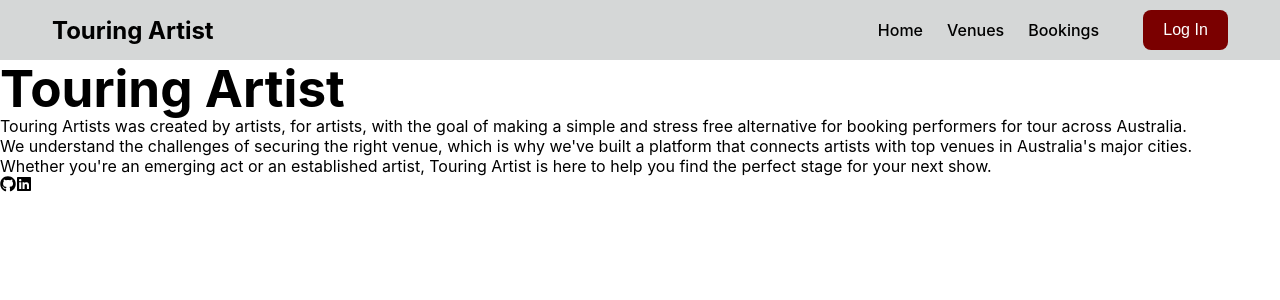
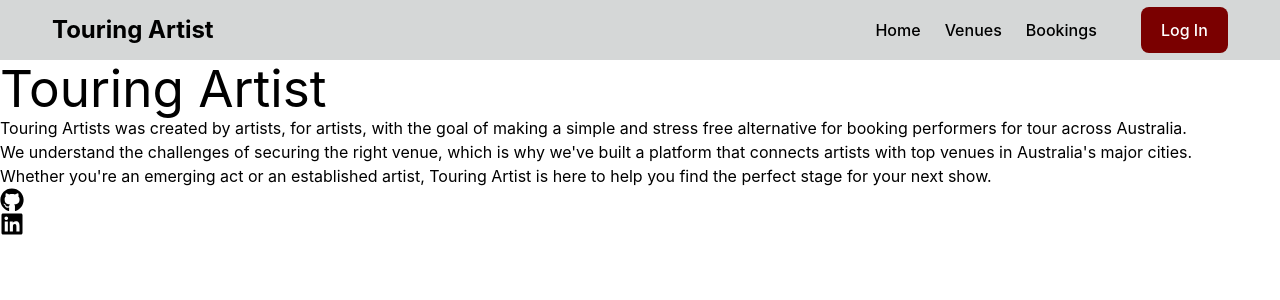
Before and after one commit to bencodes-au/Touring-Artist-Front-End, a React (Vite) app: page / in a window 1280 px wide. Shown: the top 300 px of the page. Built offline with nearby package versions, Linux system fonts and the light colour scheme; a web font is replaced by a local one.

Commit message:
feat: tailwind set up

```diff
--- a/package.json
+++ b/package.json
@@ -19,9 +19,11 @@
   },
   "devDependencies": {
     "@eslint/js": "^9.21.0",
+    "@tailwindcss/postcss": "^4.0.14",
     "@types/react": "^19.0.10",
     "@types/react-dom": "^19.0.4",
     "@vitejs/plugin-react": "^4.3.4",
+    "autoprefixer": "^10.4.21",
     "eslint": "^9.21.0",
     "eslint-plugin-react-hooks": "^5.1.0",
     "eslint-plugin-react-refresh": "^0.4.19",
--- /dev/null
+++ b/postcss.config.cjs
@@ -0,0 +1,3 @@
+module.exports = {
+  plugins: [require("@tailwindcss/postcss"), require("autoprefixer")],
+};
--- a/src/styles/index.css
+++ b/src/styles/index.css
@@ -1,3 +1,5 @@
+@import "tailwindcss";
+
 :root {
   box-sizing: border-box;
   font-family: "Inter", sans-serif;
--- /dev/null
+++ b/tailwind.config.cjs
@@ -0,0 +1,7 @@
+module.exports = {
+  content: ["./index.html", "./main.jsx", "./src/**/*.{js,jsx,ts,tsx}"],
+  theme: {
+    extend: {},
+  },
+  plugins: [],
+};
```
Also changed, not shown: 1 other file (tests, documents, lock files or other folders).
